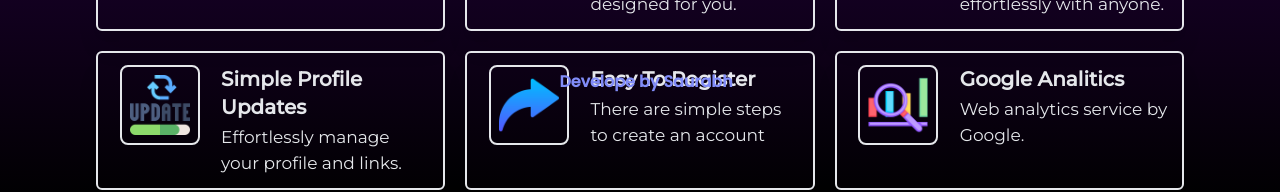
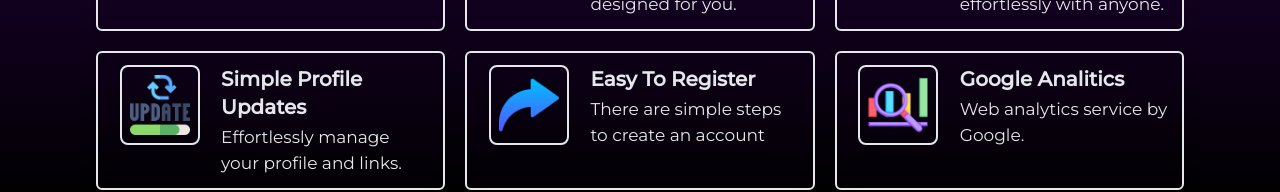
Before and after one commit to saurabhjaykar1603/link-tree, a Next.js app in the folder site/: page / in a window 1280 px wide. Shown: the part 702-894 px from the top of the page. Built offline with nearby package versions, Linux system fonts and the light colour scheme.

Commit message:
Remove Footer component from homepage
This commit removes the Footer component from the homepage, making the following changes:

- It deletes the `<Footer className="mt-10" />` line in the

```diff
--- a/site/pages/index.js
+++ b/site/pages/index.js
@@ -167,7 +167,6 @@ export default function Home() {
             </div>
           </div>
         </section>
-        <Footer className="mt-10" />
       </div>
     </>
   );
```
